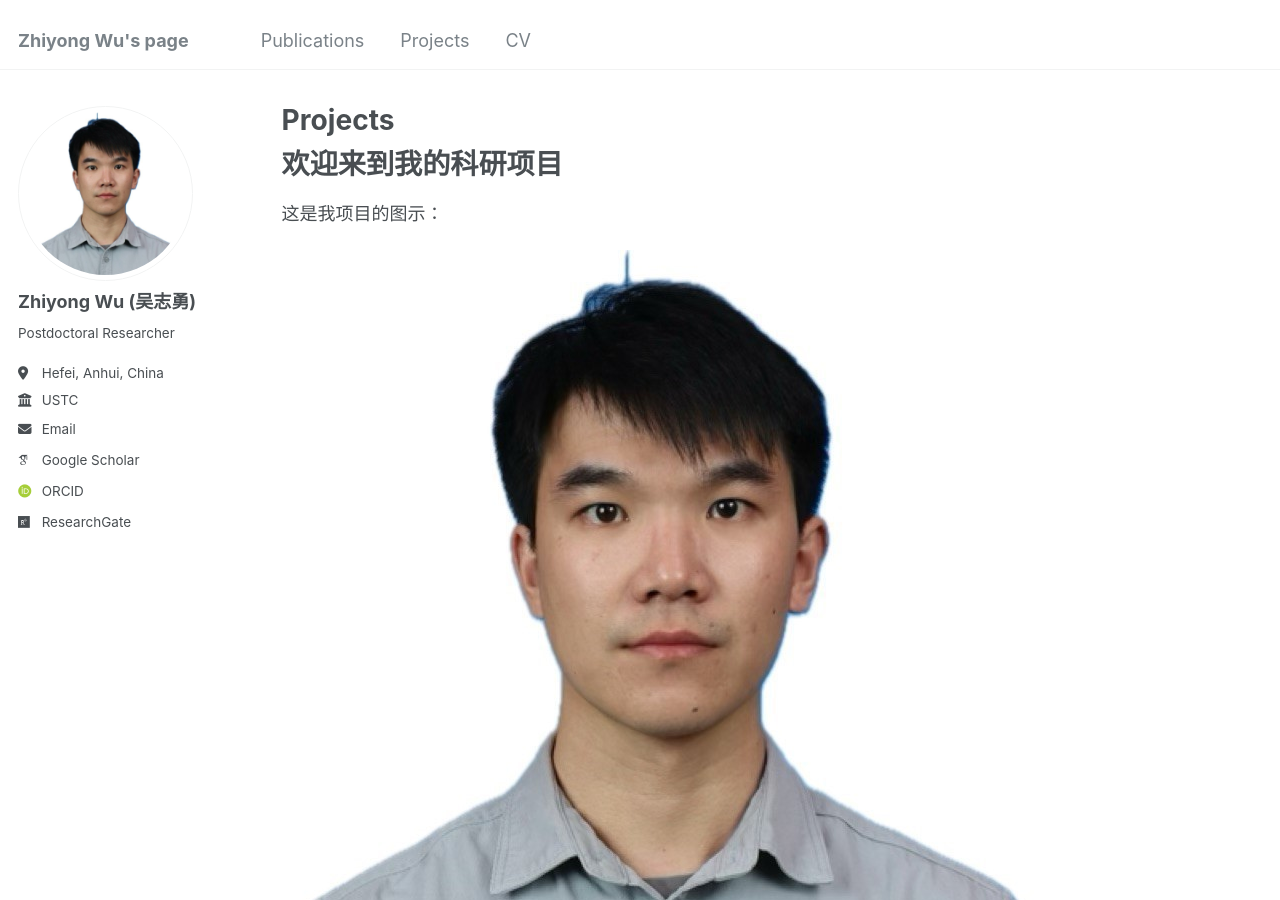
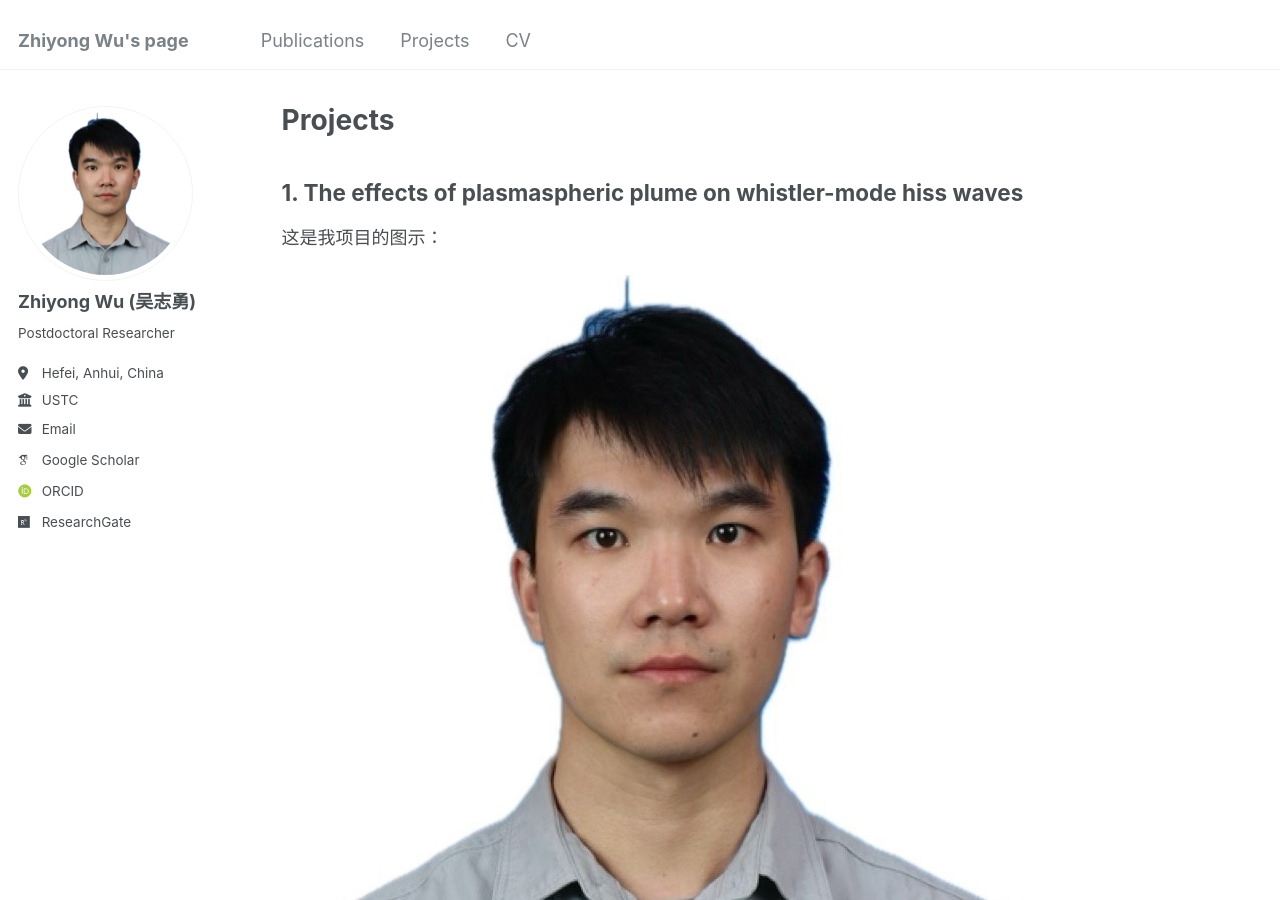
Before and after one commit to Z-Y-Wu/ZW-, a Jekyll site: the page built from _pages/projects.html, in a window 1280 px wide and 900 px high. Built offline with Jekyll 4.4.1, drawn with Linux system fonts in a browser that asks for light colours; some web fonts are replaced.

Commit message:
Update projects.html

```diff
--- a/_pages/projects.html
+++ b/_pages/projects.html
@@ -5,6 +5,6 @@ permalink: /projects/
 author_profile: true
 ---
 
-<h1>欢迎来到我的科研项目</h1>
+<h2>1. The effects of plasmaspheric plume on whistler-mode hiss waves</h2>
 <p>这是我项目的图示：</p>
 <img src="../images/person.jpg" alt="Project Image">
```
